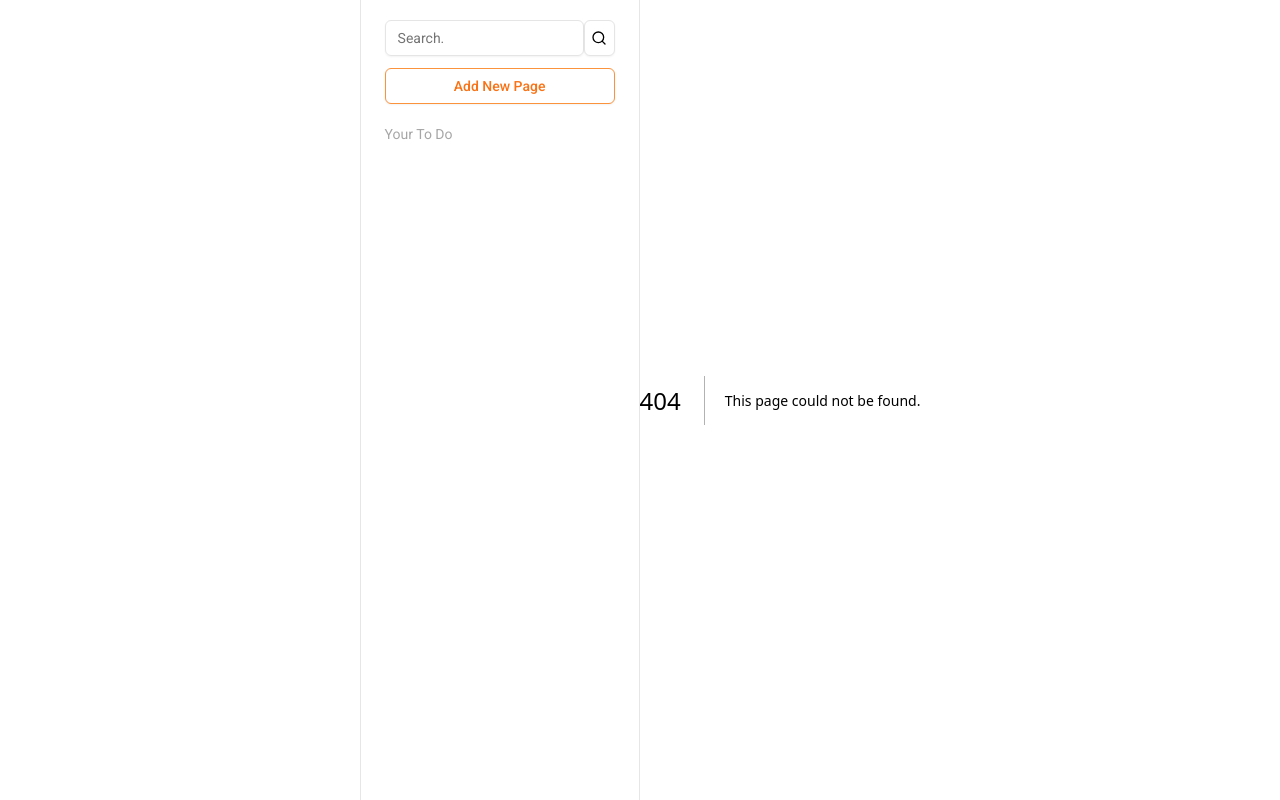
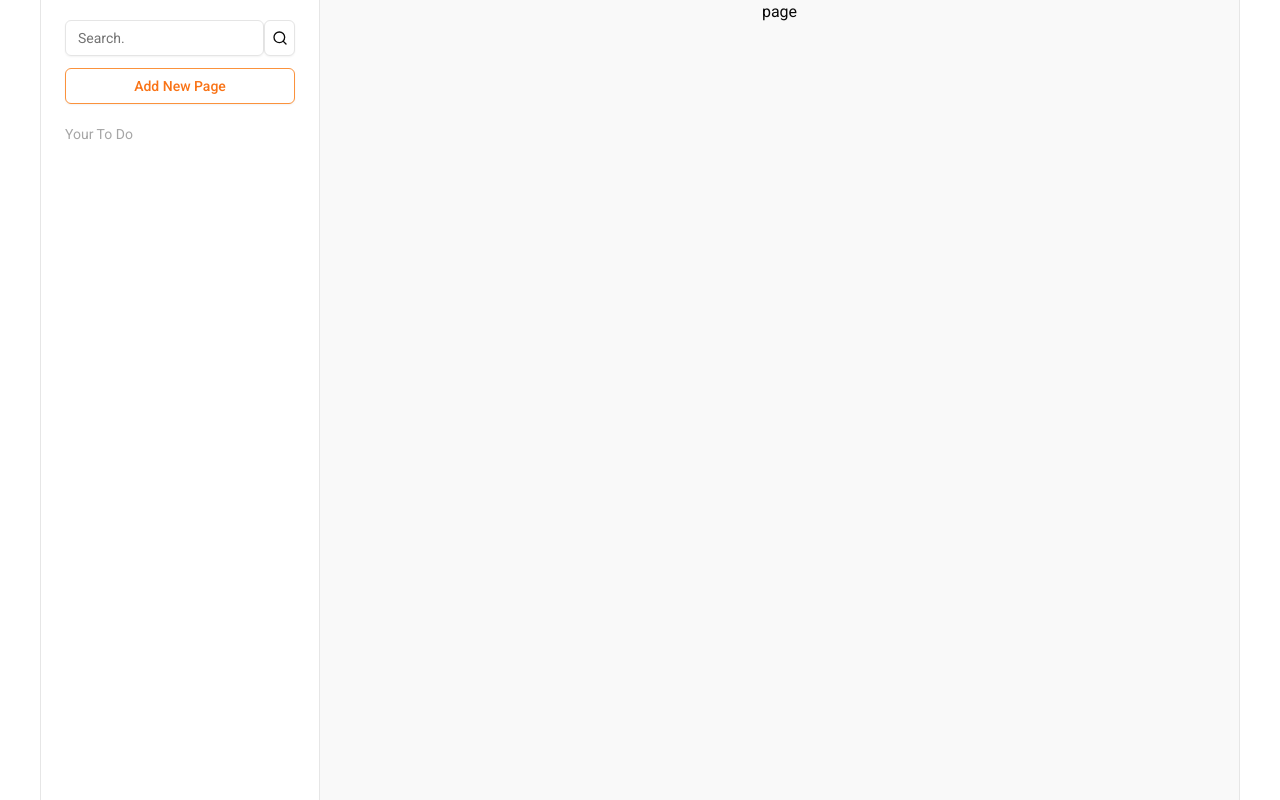
Before and after one commit to dodiforth/todo-nextjs, a Next.js app: page /create in a window 1280 px wide. Before the commit this address had no page. Built offline with nearby package versions, Linux system fonts and the light colour scheme.

Commit message:
chore : Add a new route page "create" and add its basic container style

```diff
--- /dev/null
+++ b/app/create/page.module.scss
@@ -0,0 +1,13 @@
+.container {
+    display: flex;
+    flex-direction: column;
+    align-items: center;
+    justify-content: flex-start;
+
+    width: 920px;
+    height: 100vh;
+
+    background-color: #f9f9f9;
+    border-right: 1px solid #e6e6e6;
+
+}
--- /dev/null
+++ b/app/create/page.tsx
@@ -0,0 +1,8 @@
+import styles from "./page.module.scss";
+function page() {
+  return (
+    <div className={styles.container}>page</div>
+  )
+}
+
+export default page
--- a/app/page.tsx
+++ b/app/page.tsx
@@ -1,20 +1,33 @@
-import { Button } from '@/components/ui/button';
-import styles from './page.module.scss';
+"use client";
+
+import { useRouter } from "next/navigation";
+import { Button } from "@/components/ui/button";
+import styles from "./page.module.scss";
 
 function Home() {
+  const router = useRouter();
+
   return (
     <div className={styles.container}>
       <div className={styles.container__onBoarding}>
-        <span className={styles.container__onBoarding__title}>How to Start:</span>
+        <span className={styles.container__onBoarding__title}>
+          How to Start:
+        </span>
         <div className={styles.container__onBoarding__steps}>
           <span>1. Create a page</span>
           <span>2. Add boards to page</span>
         </div>
         {/*page add button*/}
-        <Button variant={"outline"} className="w-full bg-transparent text-orange-500 border-orange-400 hover:bg-orange-50 hover:text-orange-500">Add New Page</Button>
+        <Button
+          variant={"outline"}
+          className="w-full bg-transparent text-orange-500 border-orange-400 hover:bg-orange-50 hover:text-orange-500"
+          onClick={() => router.push("/create")}
+        >
+          Add New Page
+        </Button>
       </div>
     </div>
-  )
+  );
 }
 
-export default Home
+export default Home;
```
